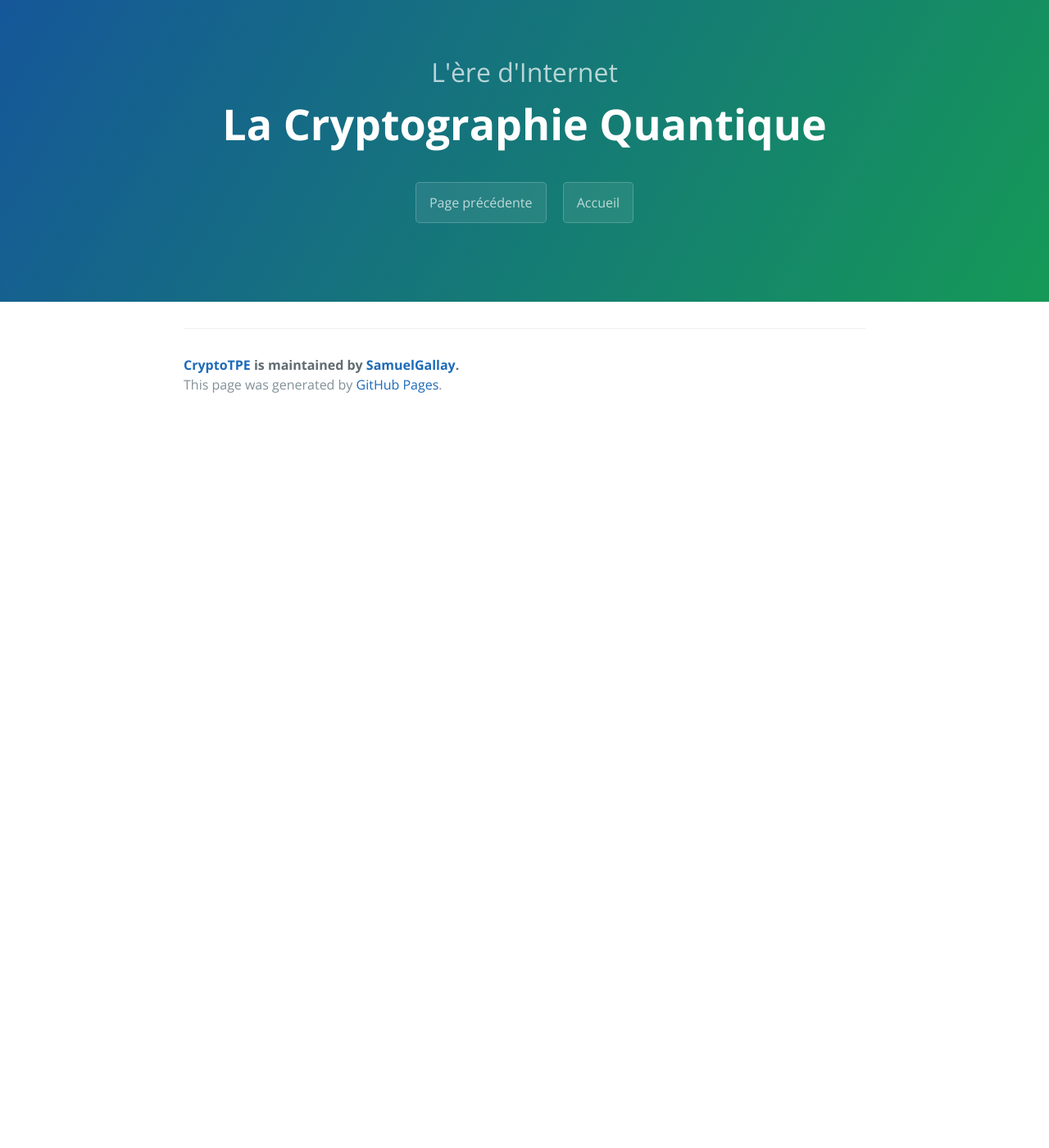
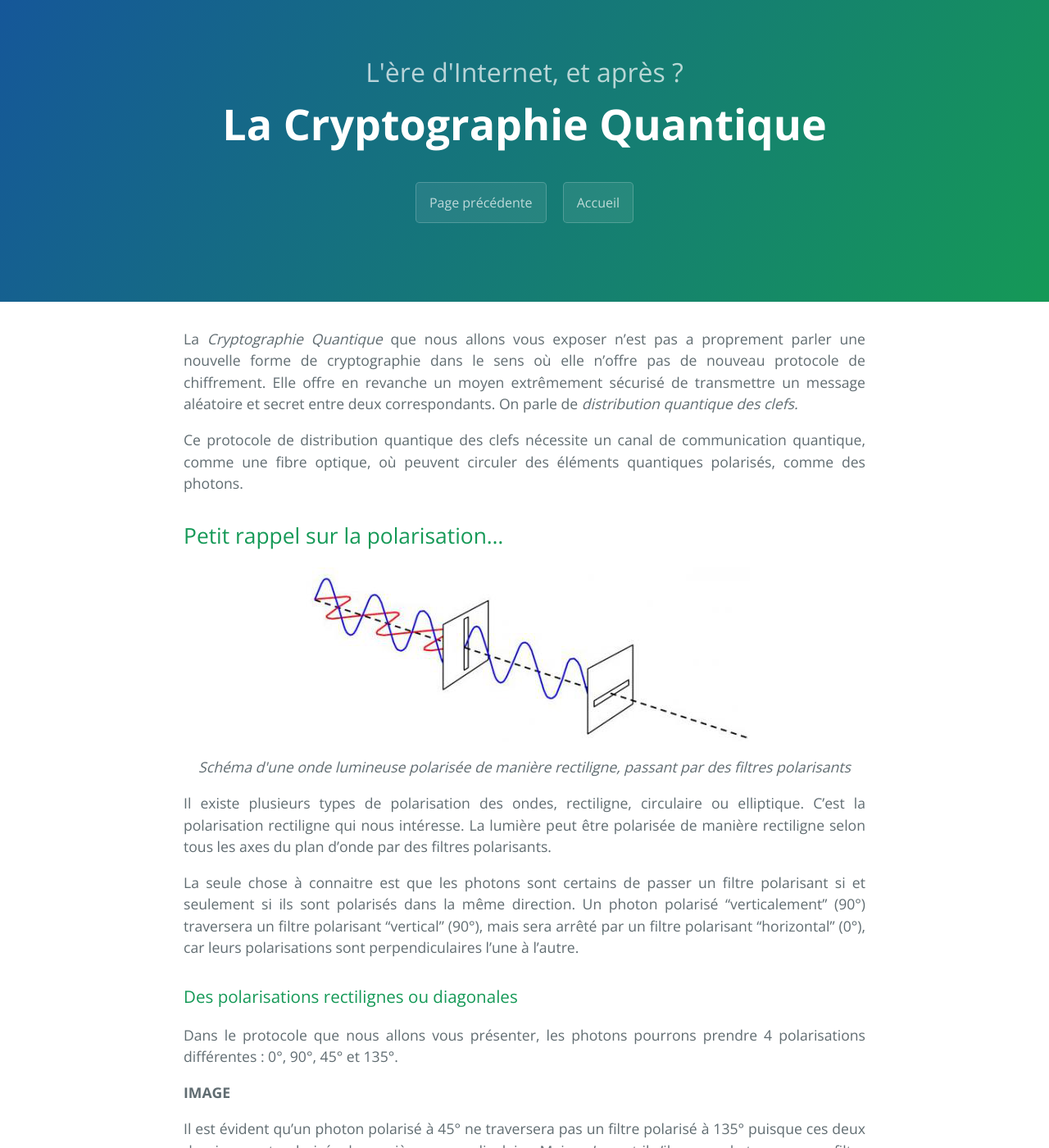
Before and after one commit to SamuelGallay/CryptoTPE, a Jekyll site: the page built from pages/4_Internet/5_quantique.md, in a window 1280 px wide and 1400 px high. Shown: the whole window at 82% size. Built offline with Jekyll 4.4.1, drawn with Linux system fonts in a browser that asks for light colours; our own code applies the rules of GitHub Pages for plain Markdown files; some of the changed text lies outside the part shown.

Commit message:
La Cryptographie Quantique

```diff
--- a/pages/4_Internet/5_quantique.md
+++ b/pages/4_Internet/5_quantique.md
@@ -2,5 +2,53 @@
 title: "La Cryptographie Quantique"
 precedente: /ecc/
 permalink: /quantique/
-partie: "L'ère d'Internet"
+partie: "L'ère d'Internet, et après ?"
 ---
+
+La *Cryptographie Quantique* que nous allons vous exposer n'est pas a proprement parler une nouvelle forme de cryptographie dans le sens où elle n'offre pas de nouveau protocole de chiffrement. Elle offre en revanche un moyen extrêmement sécurisé de transmettre un message aléatoire et secret entre deux correspondants. On parle de *distribution quantique des clefs.*
+
+Ce protocole de distribution quantique des clefs nécessite un canal de communication quantique, comme une fibre optique, où peuvent circuler des éléments quantiques polarisés, comme des photons.
+
+## Petit rappel sur la polarisation...
+
+<img src="{{ "/assets/4_Internet/polarisation1.png" | relative_url }}" alt="polarisation1" style="margin: 0 auto;display: block;"/>
+<p align="center"> <em>Schéma d'une onde lumineuse polarisée de manière rectiligne, passant par des filtres polarisants</em> </p>
+
+Il existe plusieurs types de polarisation des ondes, rectiligne, circulaire ou elliptique. C'est la polarisation rectiligne qui nous intéresse.
+La lumière peut être polarisée de manière rectiligne selon tous les axes du plan d'onde par des filtres polarisants.
+
+La seule chose à connaitre est que les photons sont certains de passer un filtre polarisant si et seulement si ils sont polarisés dans la même direction. Un photon polarisé "verticalement" (90°) traversera un filtre polarisant "vertical" (90°), mais sera arrêté par un filtre polarisant "horizontal" (0°), car leurs polarisations sont perpendiculaires l'une à l'autre.
+
+### Des polarisations rectilignes ou diagonales
+
+Dans le protocole que nous allons vous présenter, les photons pourrons prendre 4 polarisations différentes : 0°, 90°, 45° et 135°.
+
+**IMAGE**
+
+Il est évident qu'un photon polarisé à 45° ne traversera pas un filtre polarisé à 135° puisque ces deux derniers sont polarisés de manière perpendiculaire. Mais qu'en est-il s'il essaye de traverser un filtre polarisé à 0° ou 90° ? La réponse est qu'il a exactement une chance sur deux.
+
+Voici le tableau complet des 16 combinaisons possibles de photons et de filtres.
+
+|Photon\Filtre|0°  | 90°| 45°|135°|
+|-------------|----|----|----|----|
+| **0°**      | 1  | 0  | 0,5| 0,5|
+| **90°**     |  0 | 1  | 0,5|0,5 |
+| **45°**     | 0,5| 0,5| 1  |  0 |
+| **135°**    |0,5 |0,5 |  0 | 1  |
+
+Dans notre protocole nous utiliserons deux filtres seulement, un filtre  dont la polarisation est rectiligne (0° ou 90°)  et un laissant passer ceux dont la polarisation est diagonale (45° ou 135°).
+
+|Photon\Filtre| 0°     | 45°      |
+|-------------|--------|----------|
+| **0°**      |  1     | 0,5      |
+| **90°**     |  1     | 0,5      |
+| **45°**     | 0,5    |  1       |
+| **135°**    | 0,5    |  1       |
+
+### Mais à quoi cela nous sert-il ?
+
+Dans la situation soumise à notre étude, il y a deux correspondants. Au hasard Alice veut envoyer des informations secrètes à Bob. Alice et Bob vont aussi avoir besoin d'un canal de transmission traditionnel, pas forcément sécurisé mais authentifié (Alice doit être absolument certaine qu'elle parle à Bob et vice-versa) où ils pourront discuter des modalités de la mise en place de l'échange quantique des clefs.
+
+La clef qu'il vont se transmettre va être composée de nombres binaires, 0 ou 1. Ils vont se dire que les photons polarisés à 0° ou 45° représentent des 0 tandis que ceux polarisés à 90° ou 135° représentent des 1. Alice va envoyer sur le canal quantique des photons polarisés aléatoirement dans chacune des 4 polarisations proposées.
+
+Connaitre la polarisation d'un photon est impossible. La seule chose que Bob peut faire est de placer au hasard un de ses 2 filtres (rectiligne ou diagonal) et détecter si le photon est
```
Also changed, not shown: assets/4_Internet/polarisation1.png (added).
